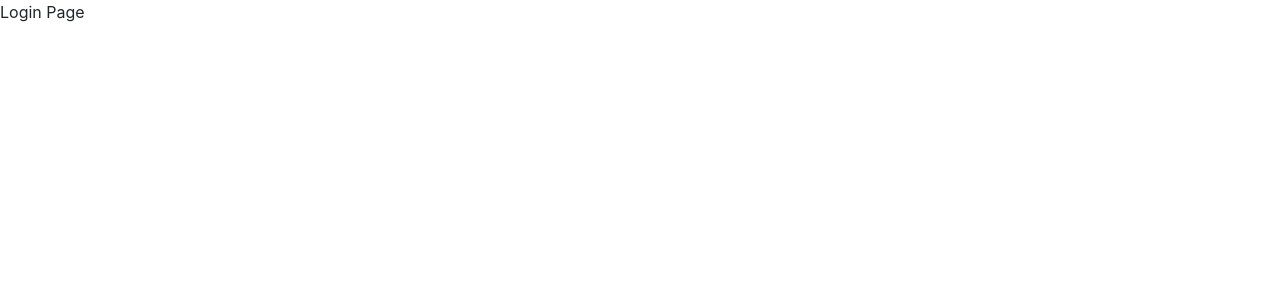
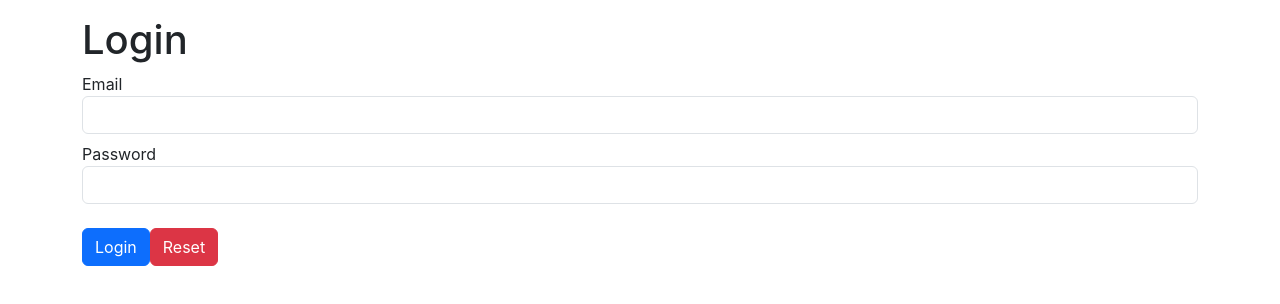
Before and after one commit to valdir-ti/intratec-web, a React (Create React App) app: page /login in a window 1280 px wide. Shown: the top 304 px of the page. Built offline with nearby package versions, Linux system fonts and the light colour scheme.

Commit message:
feat(app): create login form

```diff
--- /dev/null
+++ b/src/components/Login/FormLogin.tsx
@@ -0,0 +1,24 @@
+import { Formik, Form} from 'formik'
+import { TextField } from '../TextField'
+
+export const FormLogin = () => {
+  return (
+    <Formik
+      initialValues={{email: '', password: '',}}
+      onSubmit={()=>{}}
+    >
+      {formik =>(
+        <div>
+          <h1 className="my4 font-weight-bold-display-4">Login</h1>
+          {console.log(formik.values)}
+          <Form>
+            <TextField label="Email" name="email" type="text"/>
+            <TextField label="Password" name="password" type="password"/>
+            <button className="btn btn-primary mt-3" type="submit">Login</button>
+            <button className="btn btn-danger mt-3 ml-3" type="submit">Reset</button>
+          </Form>
+        </div>
+      )}
+    </Formik>
+  )
+}
--- a/src/components/Login/index.tsx
+++ b/src/components/Login/index.tsx
@@ -1,9 +1,15 @@
-import React from 'react';
+import {FormLogin} from './FormLogin';
 
-// import { Container } from './styles';
-
-const Login: React.FC = () => {
-  return <>Login Page</>;
+const Login = () => {
+  return (
+    <div className="container mt-3">
+      <div className="row">
+        <div className="col-md-12">
+          <FormLogin />
+        </div>
+      </div>
+    </div>
+  )
 }
 
 export default Login;
--- /dev/null
+++ b/src/components/TextField/index.tsx
@@ -0,0 +1,16 @@
+import {useField} from 'formik'
+
+export const TextField = ({label, ...props}) => {
+  const [field, meta] = useField(props)
+
+  return (
+    <div className="mb-2">
+      <label htmlFor={field.name}>{label}</label>
+      <input
+        className="form-control shadow-none"
+        autoComplete="off"
+        {...field} {...props}
+      />
+    </div>
+  )
+}
```
Also changed, not shown: package.json (+5 -2 lines), 1 other file (tests, documents, lock files or other folders).
